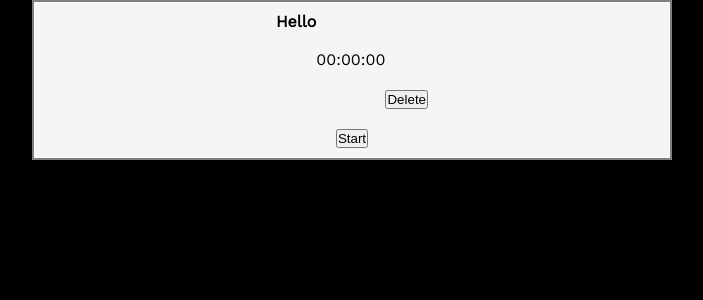
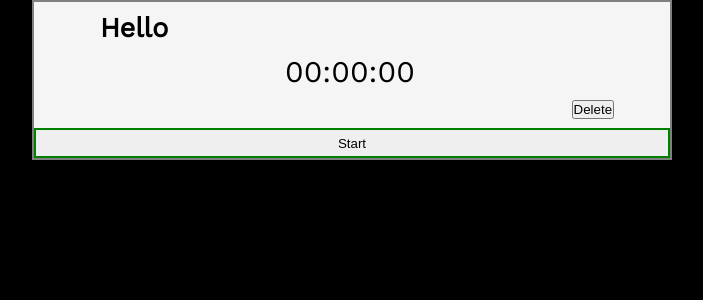
Before and after one commit to davisstacked/pokedex, a React (Create React App) app: page / in a window 1280 px wide. Shown: the top 300 px of the page, without its empty margins (288-991 px from the left). Built offline with nearby package versions, Linux system fonts and the light colour scheme.

Commit message:
timer styled

```diff
--- a/src/InterviewReact/Kevin Interview/Timer.css
+++ b/src/InterviewReact/Kevin Interview/Timer.css
@@ -1,38 +1,45 @@
-* {
-  box-sizing: border-box;
-  padding: 0;
-  margin: 0 auto;
-}
-
 .Timer {
   border: solid, grey, 2px;
   background-color: whitesmoke;
-  width: 45%;
+  width: 50%;
   display: grid;
   grid-template-areas:
   ' title . . '
   ' . timer . '
   ' . . delete '
   ' start start start';
-  align-items: center;
-  justify-content:center;
-  text-align: center;
-  width: 50%;
+  align-items: stretch;
+  justify-content:stretch;
+  text-align: stretch;
   height: 20vh;
 }
 
 .Timer-title {
   grid-area: title;
+  padding-top: 10px;
+  font-size: 1.7rem;
+  font-weight: bolder;
 }
 
 .Timer-timer {
   grid-area: timer;
+  position: relative;
+  left: -15px;
+  font-size: 30px;
 }
 
 .Timer-delete {
   grid-area: delete;
+  position: relative;
+  left: 10px;
 }
 
 .Timer-start {
   grid-area: start;
+  width: 100%;
 }
+
+.Timer-start > button {
+  width: 100%;
+  height: 100%;
+}
--- a/src/InterviewReact/Kevin Interview/Timer.js
+++ b/src/InterviewReact/Kevin Interview/Timer.js
@@ -24,32 +24,41 @@ export const Timer = (props) => {
   }, [timerOn])
 
   return (
-    <div className="Timer">
-        <h4 className="Timer-title">
+    <div className='Timer'>
+      <h4 className='Timer-title'>
         {/* {props.title} */}
         Hello
-        </h4>
+      </h4>
 
-      <div className="Timer-timer">
+      <div className='Timer-timer'>
         {/* we divide it by 100 because when it gets up to 99 we want it to go back to zero. incrementing by 10 miliseconds so divide by 10 so shows up as 1. */}
         {/* Minutes */}
-        <span>{("0" + Math.floor((time / 60000) % 60)).slice(-2)}</span>:
+        <span>{('0' + Math.floor((time / 60000) % 60)).slice(-2)}</span>:
         {/* Seconds */}
-        <span>{("0" + Math.floor((time / 1000) % 60)).slice(-2)}</span>:
+        <span>{('0' + Math.floor((time / 1000) % 60)).slice(-2)}</span>:
         {/* Milliseconds */}
-        <span>{("0" + ((time / 10) % 100)).slice(-2)}</span>
+        <span>{('0' + ((time / 10) % 100)).slice(-2)}</span>
       </div>
-      <div className="Timer-delete">
+      <div className='Timer-delete'>
         <button onClick={props.removeTimer}>Delete</button>
       </div>
-      <div className="Timer-start">
+      <div className='Timer-start'>
         {timerOn ? (
-            <button onClick={() => setTimerOn(!timerOn)}>Stop</button>
-          ) : (
-            <button onClick={() => setTimerOn(!timerOn)}>Start</button>
-          )
-        }
+          <button
+            style={{ border: 'red solid 2px' }}
+            onClick={() => setTimerOn(!timerOn)}
+          >
+            Stop
+          </button>
+        ) : (
+          <button
+            style={{ border: 'green solid 2px' }}
+            onClick={() => setTimerOn(!timerOn)}
+          >
+            Start
+          </button>
+        )}
       </div>
     </div>
-  )
+  );
 }
```
